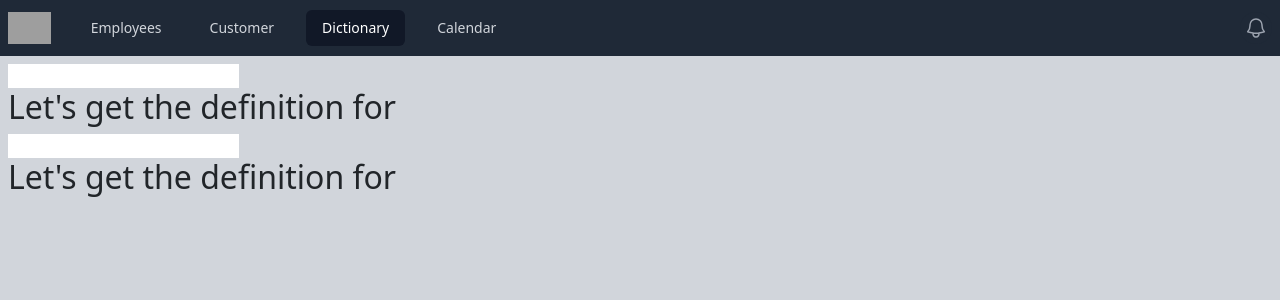
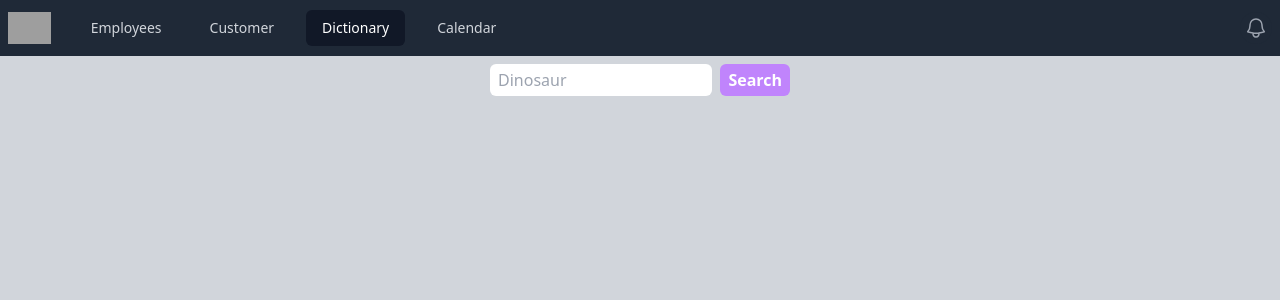
Before and after one commit to VamshivamcV/react, a React (Create React App) app: page /dictionary in a window 1280 px wide. Shown: the top 300 px of the page. Built offline with nearby package versions, Linux system fonts and the light colour scheme; grey boxes are pictures that could not be loaded.

Commit message:
style the dictionary

```diff
--- a/src/App.js
+++ b/src/App.js
@@ -7,7 +7,9 @@
 import Header from "./components/Header";
 import Employees from "./pages/Employees";
 import { BrowserRouter,Routes,Route } from "react-router-dom";
-import Dictionary from "./components/Dictionary";
+import Dictionary from "./pages/Dictionary";
+import Definition from "./pages/Definition";
+import NotFound from "./components/NotFound";
 
 function App() {
 	return (
@@ -15,7 +17,9 @@
 			<Header>
 				<Routes>
 					<Route path="/employees" element={<Employees/>}/>
-					<Route path="/dictionary" element={<Dictionary/>}/>
+					<Route path="/dictionary/:search" element={<Definition/>}/>
+ 					<Route path="/dictionary" element={<Dictionary/>}/>
+ 					<Route path="/404" element={<NotFound/>}/>
 				</Routes>
 			</Header>
 		</BrowserRouter>
--- /dev/null
+++ b/src/components/DefinationSearch.js
@@ -0,0 +1,26 @@
+import { useState, useEffect } from "react";
+import { useNavigate } from "react-router-dom";
+
+export default function DefinitionSearch(){
+
+	const [word, setWord] = useState();
+	const navigate = useNavigate();
+
+	return (
+		<form
+			className="flex space-between space-x-2 max-w-[300px]"
+			onSubmit={() => {
+			navigate('/dictionary/' + word)
+		}}>
+			<input
+				className="shrink min-w-0 px-2 py-1 rounded"
+				placeholder="Dinosaur"
+				type="text"
+				onChange={(e) => {
+					setWord(e.target.value);
+				}}
+			/>
+			<button className="bg-purple-400 hover:bg-purple-700 text-white font-bold py-1 px-2 rounded">Search</button>
+		</form>
+	);
+}
--- a/src/components/Dictionary.js
+++ /dev/null
@@ -1,36 +0,0 @@
-import { useState, useEffect } from "react";
-
-export default function Dictionary() {
-	const [word, setWord] = useState();
-    const [word2, setWord2] = useState();
-
-    useEffect(()=>{
-        console.log('state updated', word);
-    }, [word]);
-    useEffect(()=>{
-        console.log('state updated', word2);
-    }, [word2]);
-
-    //no dependency array --> update for any state change
-    //empty dependency array --> execute once
-    //passing in data --> only execute when those state variables are changed
-
-	return (
-		<>
-			<input
-				type="text"
-				onChange={(e) => {
-					setWord(e.target.value);
-				}}
-			/>
-			<h2>Let's get the definition for {word}</h2>
-            <input
-				type="text"
-				onChange={(e) => {
-					setWord2(e.target.value);
-				}}
-			/>
-			<h2>Let's get the definition for {word2}</h2>
-		</>
-	);
-}
--- a/src/components/Header.js
+++ b/src/components/Header.js
@@ -56,10 +56,6 @@
 										<NavLink
 											key={item.name}
 											to={item.href}
-											/*className={classNames(
-                      item.current ? 'no-underline  bg-gray-900 text-white' : 'no-underline text-gray-300 hover:bg-gray-700 hover:text-white',
-                      'rounded-md px-3 py-2 text-sm font-medium',
-                    )}*/
 											className={({ isActive }) => {
 												return (
 													"rounded-md px-3 py-2 text-sm font-medium no-underline " +
@@ -94,10 +90,6 @@
 							<NavLink
 								key={item.name}
 								to={item.href}
-								/*className={classNames(
-                      item.current ? 'no-underline  bg-gray-900 text-white' : 'no-underline text-gray-300 hover:bg-gray-700 hover:text-white',
-                      'rounded-md px-3 py-2 text-sm font-medium',
-                    )}*/
 								className={({ isActive }) => {
 									return (
 										"block rounded-md px-3 py-2 text-base font-medium no-underline " +
@@ -114,7 +106,7 @@
 				</DisclosurePanel>
 			</Disclosure>
       <div className="bg-gray-300">
-        <div className="max-w-7xl mx-auto min-h-screen px-2 py-2">
+        <div className="max-w-7xl mx-auto min-h-screen px-3 py-2">
           {props.children}
         </div>
       </div>
--- /dev/null
+++ b/src/components/NotFound.js
@@ -0,0 +1,3 @@
+export default function NotFound(){
+    return <p>Resource not Found</p>;
+}
--- /dev/null
+++ b/src/pages/Definition.js
@@ -0,0 +1,80 @@
+import { useState, useEffect } from "react";
+import { useParams, useNavigate, Link } from "react-router-dom";
+import { v4 as uuidv4 } from "uuid";
+import NotFound from "../components/NotFound";
+import DefinitionSearch from "../components/DefinationSearch";
+
+export default function Definition() {
+	const [word, setWord] = useState();
+	const [notFound, setNotFound] = useState(false);
+	let { search } = useParams();
+	const navigate = useNavigate();
+    const [error, setError] = useState(false);
+
+
+	useEffect(() => {
+        // const url = 'https://httpstat.us/500'
+        // const url = 'https:uytftfyuyfugiyufu.com'
+        const url = "http://api.dictionaryapi.dev/api/v2/entries/en/" + search
+		fetch(url)
+			.then((response) => {
+				// console.log(response.status);
+                if (response.status === 404) {
+					setNotFound(true);
+				} else if(response.status === 401){
+                    navigate('/login')
+                } else if(response.status === 500){
+                     setError(true)
+                }
+
+                if (!response.ok){
+                    setError(true);
+
+                    throw new Error('something went wrong');
+                }
+				return response.json();
+			})
+			.then((data) => {
+				setWord(data[0].meanings);
+			}).catch((e)=>{
+                console.log(e.message);
+            });
+	}, []);
+
+	if (notFound === true) {
+		return (
+			<>
+				<NotFound />
+				<Link to="/dictionary">Search Another</Link>
+			</>
+		);
+	}
+    if (error === true) {
+		return (
+			<>
+				<p>Something went wrong, please try again?</p>
+				<Link to="/dictionary">Search Another</Link>
+			</>
+		);
+	}
+
+	return (
+		<>
+			{word ? (
+				<>
+					<h1>Here is a definition: </h1>
+					{word.map((meaning) => {
+						return (
+							<p key={uuidv4()}>
+								{meaning.partOfSpeech + ": "}
+								{meaning.definitions[0].definition}
+							</p>
+						);
+					})}
+                    <p>Search again:</p>
+                    <DefinitionSearch / >
+				</>
+			) : null}
+		</>
+	);
+}
--- /dev/null
+++ b/src/pages/Dictionary.js
@@ -0,0 +1,9 @@
+import DefinitionSearch from "../components/DefinationSearch";
+
+export default function Dictionary() {
+	return (
+	<div className="flex justify-center">
+		<DefinitionSearch/>
+	</div>
+	);
+}
```
